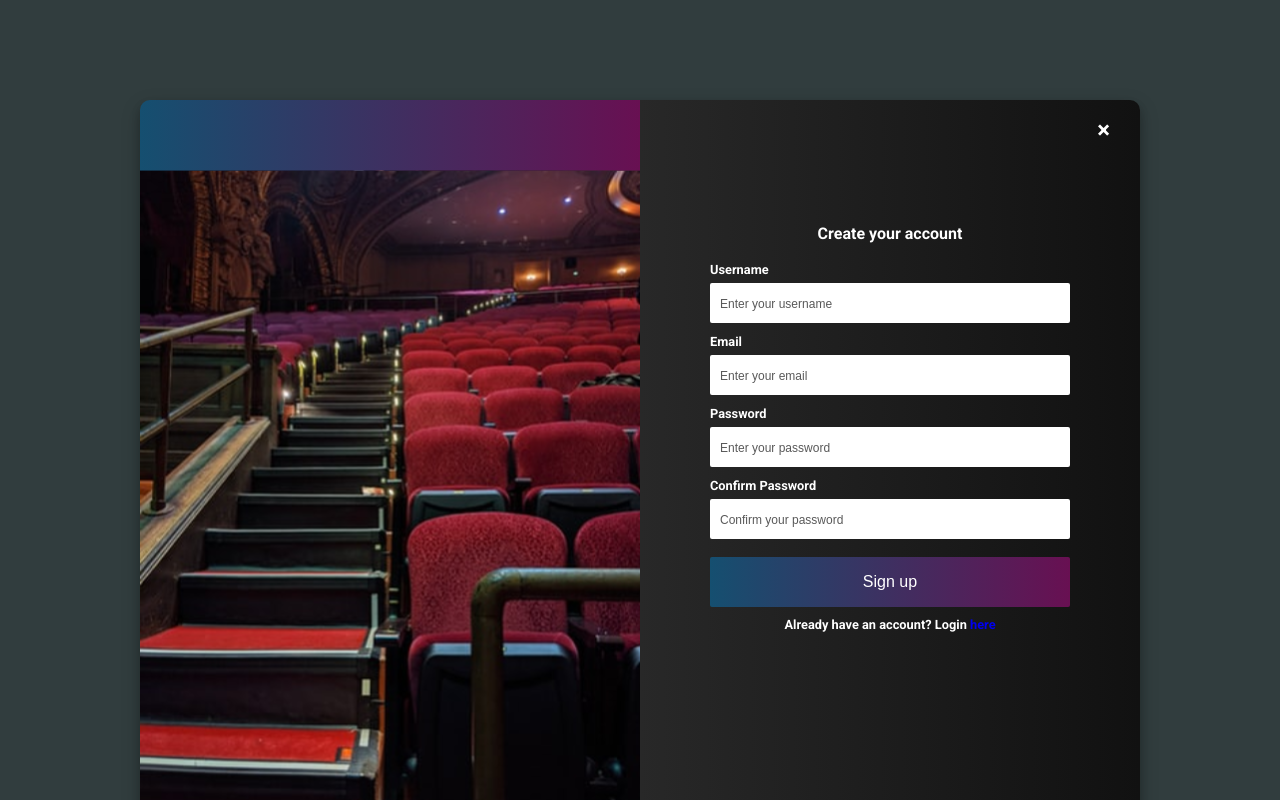
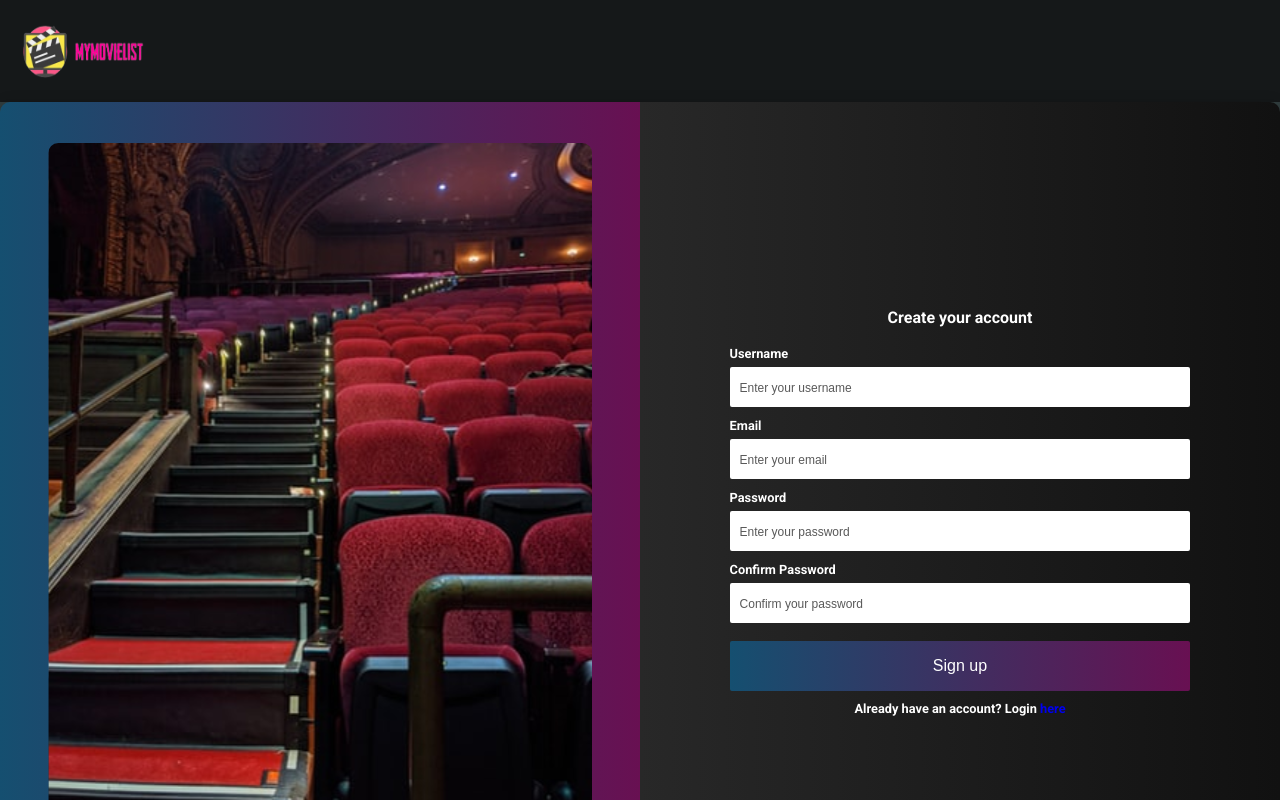
Before and after one commit to Felipe-dot/MyMovieList, a React (Create React App) app in the folder frontend/: page / in a window 1280 px wide. Shown: the top 800 px of the page. Built offline with nearby package versions, Linux system fonts and the light colour scheme.

Commit message:
Add files via upload

```diff
--- a/frontend/src/pages/home/index.js
+++ b/frontend/src/pages/home/index.js
@@ -52,7 +52,6 @@
             value={searchTerm}
             onChange={handleOnChange}/>
         </form>
-        <a href="#">My List</a>
       </header>
       <div className="movie-container">
         {movies.length > 0 && movies.map((movie) => (
--- a/frontend/src/pages/sign-up/Form.css
+++ b/frontend/src/pages/sign-up/Form.css
@@ -1,10 +1,8 @@
 .form-container {
-    margin: 100px auto;
-    width: 1000px;
     box-shadow: 0 5px 8px 0 rgba(0, 0, 0, 0.2), 0 7px 20px 0 rgba(0, 0, 0, 0.2);
     position: relative;
     border-radius: 10px;
-    height: 600px;
+    height: 820px;
     display: grid;
     grid-template-columns: 1fr 1fr;
   }
@@ -37,15 +35,6 @@
       left: 50%;
       border-radius: 10px;
       transform: translate(-50%, -50%);
-  }
-
-  .form-img-2 {
-    width: 60%;
-    height: 60%;
-    position: absolute;
-    top: 50%;
-    left: 50%;
-    transform: translate(-50%, -50%);
   }
 
   .form-success {
@@ -154,132 +143,3 @@
     color:  rgb(104, 16, 82) 100%;
     font-weight: 600;
   }
-
-
-.form-container {
-    box-shadow: 0 5px 8px 0 rgba(0, 0, 0, 0.2), 0 7px 20px 0 rgba(0, 0, 0, 0.2);
-    border-radius: 10px;
-    height: 820px;
-    display: grid;
-    grid-template-columns: 1fr 1fr;
-  }
-
-  .form-content-left {
-    background: linear-gradient(
-      90deg,
-      rgb(21, 79, 112) 0%,
-      rgb(104, 16, 82) 100%
-    );
-    border-radius: 10px 0 0 10px;
-    position: relative;
-  }
-
-  .form-img {
-      width: 100%;
-      height: 100%;
-      position: absolute;
-      top: 50%;
-      left: 50%;
-      border-radius: 10px;
-      transform: translate(-50%, -50%);
-  }
-
-  .form-content-right {
-    border-radius: 0 10px 10px 0;
-    position: relative;
-    background: linear-gradient(90deg, rgb(40, 40, 40) 0%, rgb(17, 17, 17) 100%);
-  }
-
-  .form {
-    position: absolute;
-    top: 40%;
-    left: 50%;
-    transform: translate(-50%, -50%);
-    width: 90%;
-    height: 100%;
-    display: flex;
-    flex-direction: column;
-    justify-content: center;
-    align-items: center;
-  }
-
-  .form h1 {
-    font-size: 1rem;
-    text-align: center;
-    width: 80%;
-    margin-bottom: 1rem;
-    color: #fff;
-  }
-
-  .form-inputs {
-    margin-bottom: 0.5rem;
-    width: 80%;
-  }
-
-  .form-inputs p {
-    font-size: 0.8rem;
-    margin-top: 0.5rem;
-    color: #f00e0e;
-  }
-
-  .form-label {
-    display: inline-block;
-    font-size: 0.8rem;
-    margin-bottom: 6px;
-    color: #fff;
-  }
-
-  .form-input {
-    display: block;
-    padding-left: 10px;
-    outline: none;
-    border-radius: 2px;
-    height: 40px;
-    width: 100%;
-    border: none;
-  }
-
-  .form-input::placeholder {
-    color: #595959;
-    font-size: 12px;
-  }
-
-  .form-input-btn {
-    width: 80%;
-    height: 50px;
-    margin-top: 10px;
-    border-radius: 2px;
-    background: linear-gradient(
-      90deg,
-      rgb(21, 79, 112) 0%,
-      rgb(104, 16, 82) 100%
-    );
-    outline: none;
-    border: none;
-    color: #fff;
-    font-size: 1rem;
-  }
-
-  .form-input-btn:hover {
-    cursor: pointer;
-    background: linear-gradient(
-      90deg,
-      rgb(21, 79, 112) 0%,
-      rgb(104, 16, 82) 100%
-    );
-    transition: all 0.4s ease-out;
-  }
-
-  .form-input-login {
-    font-size: 0.8rem;
-    margin-top: 10px;
-    color: #fff;
-    width: 80%;
-    text-align: center;
-  }
-
-  .form-input-login a {
-    text-decoration: none;
-    color:  rgb(104, 16, 82) 100%;
-    font-weight: 600;
-  }
--- a/frontend/src/pages/sign-up/Form.js
+++ b/frontend/src/pages/sign-up/Form.js
@@ -2,7 +2,7 @@
 import './Form.css';
 import FormSignup from './FormSignup';
 import FormLogin from '../login/FormLogin'
-import Home from '../home/index'
+import Logo from '../../assets/Logo.png'
 
 const Form = () => {
   const [isSubmitted, setIsSubmitted] = useState(false);
@@ -12,8 +12,10 @@
   }
   return (
     <>
+      <header>
+        <img src={Logo} alt="logo"/>
+        </header>
       <div className='form-container'>
-        <span className='close-btn'>×</span>
         <div className='form-content-left'>
           <img className='form-img' src='img/bg2.svg' alt='movie theather seats' />
         </div>
```
